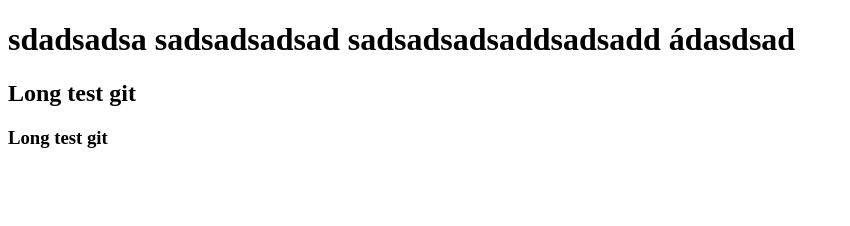
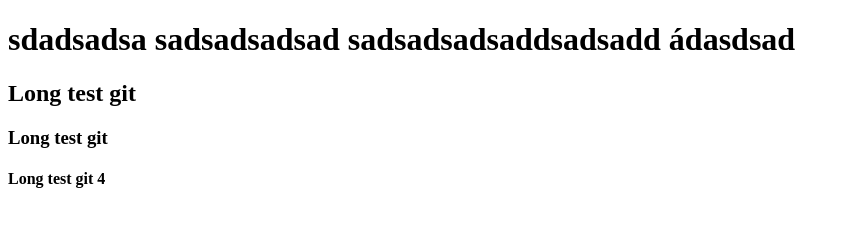
Before and after one commit to iaht0201/test, a plain HTML site: page index.html in a window 1280 px wide. Shown: the whole page, without its empty margins (0-850 px from the left). Drawn offline with Linux system fonts and the light colour scheme.

Commit message:
Long test git 2

```diff
--- a/index.html
+++ b/index.html
@@ -16,5 +16,9 @@
         <!-- Long test git  -->
         <h2> Long test git </h2>
         <h3> Long test git</h3>
+
+
+
+        <h4>Long test git 4</h4>
 </body>
 </html>
```
